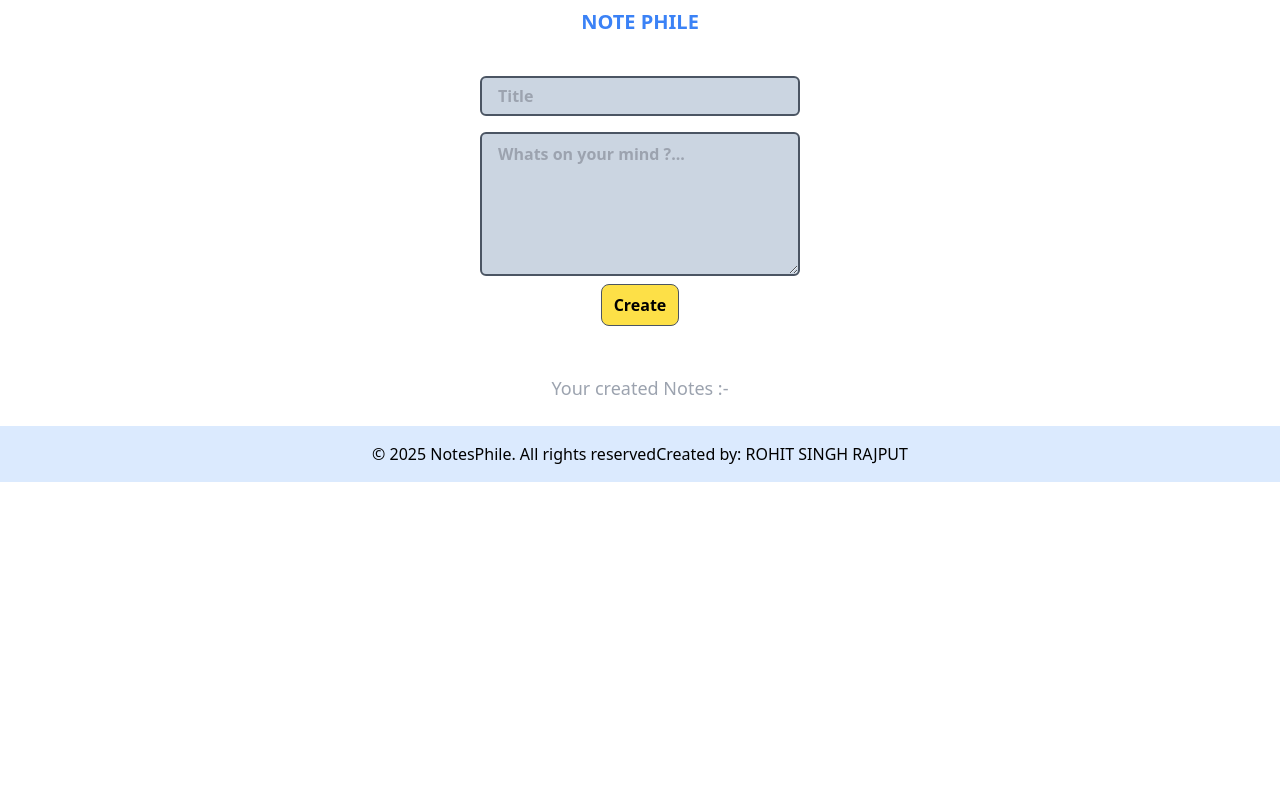
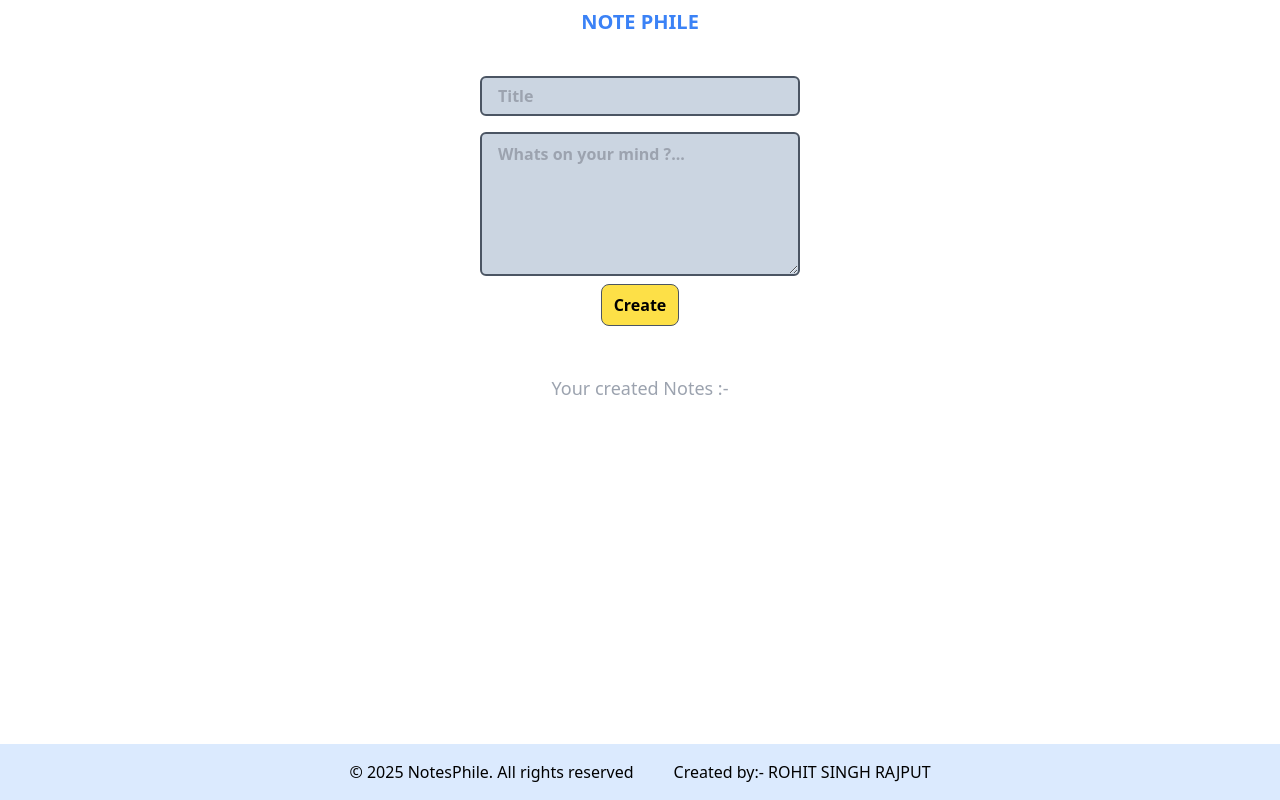
Before and after one commit to CodewithRohitRajput/Notes_App, a React (Vite) app: page / in a window 1280 px wide. Built offline with nearby package versions, Linux system fonts and the light colour scheme.

Commit message:
make footer stick at bottom

```diff
--- a/src/components/Paste.jsx
+++ b/src/components/Paste.jsx
@@ -114,9 +114,9 @@ className='w-80 h-36 bg-slate-300 border-2 border-gray-600 rounded-md px-4 py-2
     )}
     </main>
 
-    <footer className="bg-blue-100 w-full flex justify-center items-center h-14 mt-auto px-2">
+    <footer className="bg-blue-100 w-full flex justify-center items-center h-14 mt-auto px-2 bottom-0 fixed space-x-10">
                 <p>© 2025 NotesPhile. All rights reserved</p>
-                <p>Created by: ROHIT SINGH RAJPUT</p>
+                <p>Created by:- ROHIT SINGH RAJPUT</p>
             </footer>
     </div>
   )
```
